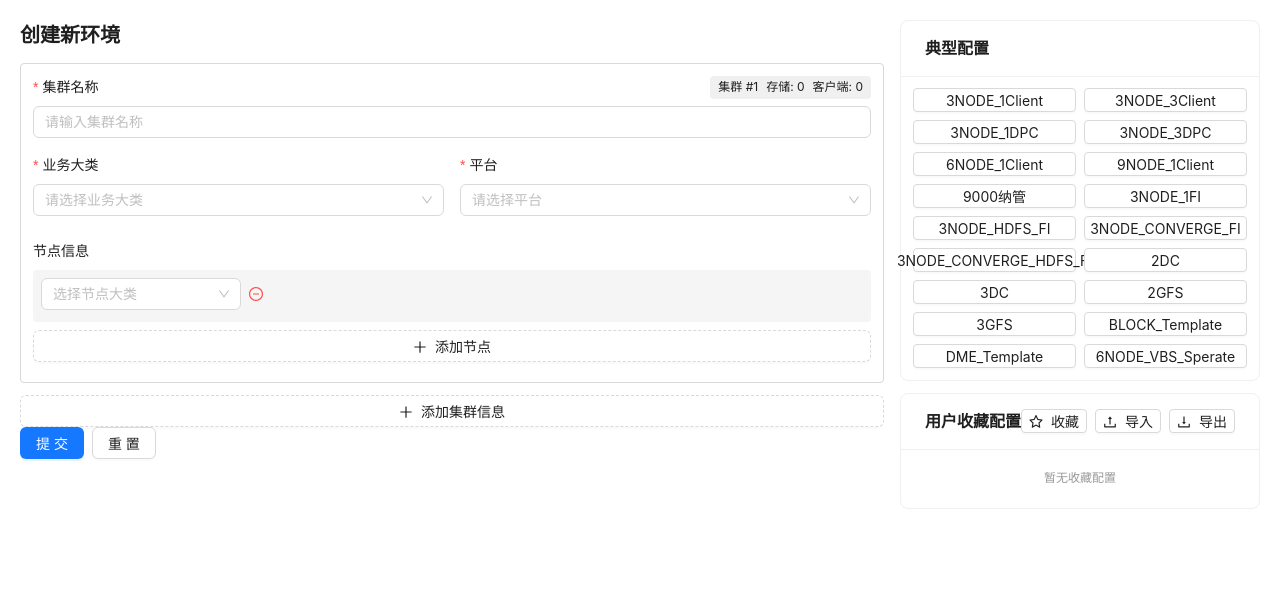
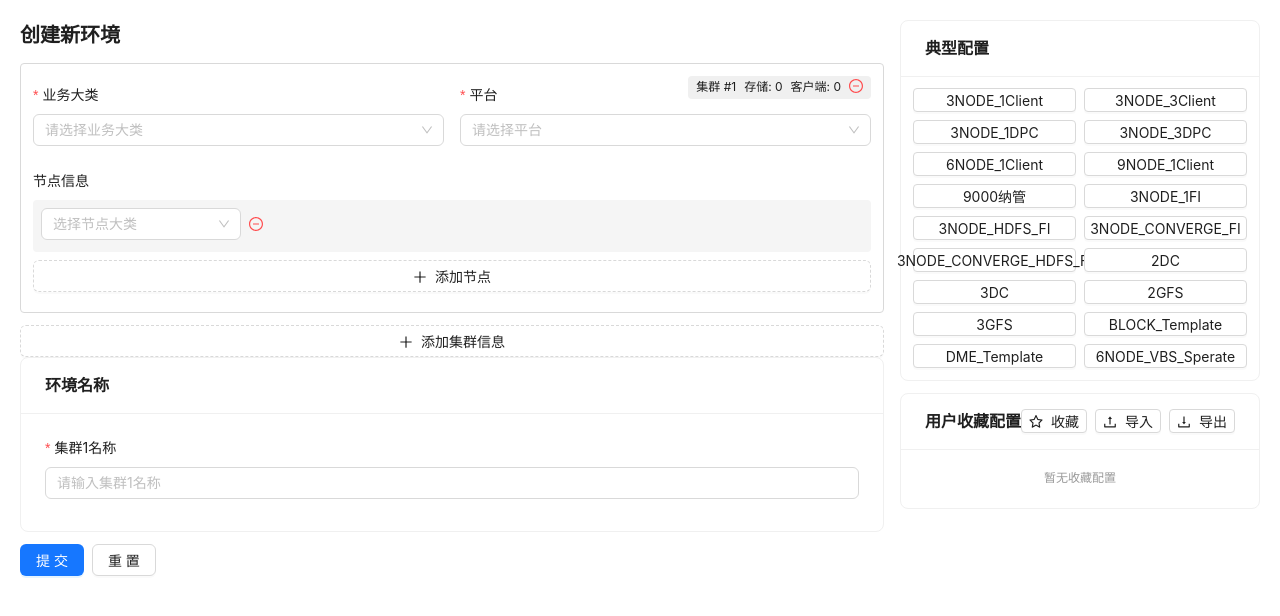
Before and after one commit to zhaoyushuo123/yao_chi, a React (Create React App) app: page / in a window 1280 px wide. Shown: the top 616 px of the page. Built offline with nearby package versions, Linux system fonts and the light colour scheme.

Commit message:
优化表单

```diff
--- a/src/App.js
+++ b/src/App.js
@@ -260,7 +260,7 @@ const EnvironmentCreateForm = () => {
                             { nodeType: 'client', clientServices: ['nfs'], nodeCount: 1 }
                         ],
                         diskInfo: [
-                            { diskType: 'ssd', diskSize: 512, diskCount: 10 }
+                            { diskType: 'ssd', diskSize: 80, diskCount: 5 }
                         ],
                         networkInfo: {
                             nicCount: 4,
@@ -279,7 +279,7 @@ const EnvironmentCreateForm = () => {
                             { nodeType: 'storage', nodeRole: 'fsm', nodeCount: 3 }
                         ],
                         diskInfo: [
-                            { diskType: 'ssd', diskSize: 512, diskCount: 12 }
+                            { diskType: 'ssd', diskSize: 80, diskCount: 5 }
                         ],
                         networkInfo: {
                             nicCount: 4,
@@ -312,7 +312,7 @@ const EnvironmentCreateForm = () => {
                             { nodeType: 'storage', nodeRole: 'vbs', nodeCount: 3 }
                         ],
                         diskInfo: [
-                            { diskType: 'ssd', diskSize: 512, diskCount: 12 }
+                            { diskType: 'ssd', diskSize: 80, diskCount: 5 }
                         ],
                         networkInfo: {
                             nicCount: 4,
@@ -334,7 +334,7 @@ const EnvironmentCreateForm = () => {
                             { nodeType: 'client', clientServices: i === 0 ? ['nfs', 'obs', 'dpc', 'fi'] : ['nfs', 'obs', 'dpc'], nodeCount: 1 }
                         ],
                         diskInfo: [
-                            { diskType: 'ssd', diskSize: 200, diskCount: 6 }
+                            { diskType: 'ssd', diskSize: 80, diskCount: 5 }
                         ],
                         networkInfo: {
                             nicCount: 4,
@@ -356,7 +356,7 @@ const EnvironmentCreateForm = () => {
                             { nodeType: 'client', clientServices: i === 0 ? ['nfs', 'obs', 'dpc', 'fi'] : ['nfs', 'obs', 'dpc'], nodeCount: 1 }
                         ],
                         diskInfo: [
-                            { diskType: 'ssd', diskSize: 200, diskCount: 6 }
+                            { diskType: 'ssd', diskSize: 80, diskCount: 5 }
                         ],
                         networkInfo: {
                             nicCount: 4,
@@ -378,7 +378,7 @@ const EnvironmentCreateForm = () => {
                             { nodeType: 'client', clientServices: i === 0 ? ['nfs', 'obs', 'dpc', 'fi'] : ['nfs', 'obs', 'dpc'], nodeCount: 1 }
                         ],
                         diskInfo: [
-                            { diskType: 'ssd', diskSize: 200, diskCount: 6 }
+                            { diskType: 'ssd', diskSize: 80, diskCount: 5 }
                         ],
                         networkInfo: {
                             nicCount: 4,
@@ -400,7 +400,7 @@ const EnvironmentCreateForm = () => {
                             { nodeType: 'client', clientServices: i === 0 ? ['nfs', 'obs', 'dpc', 'fi'] : ['nfs', 'obs', 'dpc'], nodeCount: 1 }
                         ],
                         diskInfo: [
-                            { diskType: 'ssd', diskSize: 200, diskCount: 6 }
+                            { diskType: 'ssd', diskSize: 80, diskCount: 5 }
                         ],
                         networkInfo: {
                             nicCount: 4,
@@ -788,28 +788,8 @@ const EnvironmentCreateForm = () => {
         return (
             <>
                 <Row gutter={16} style={{ marginBottom: 8 }}>
-                    <Col span={businessType === 'block' ? 12 : businessType === 'nas' ? 8 : 24}>
-                        <Form.Item
-                            {...restField}
-                            label="集群名称"
-                            name={[name, 'clusterName']}
-                            rules={[{ required: true, message: '请输入集群名称!' }]}
-                            style={{ marginBottom: 8 }}
-                        >
-                            {/* 修复点：直接使用Input组件，不添加防抖处理，与合一环境名称输入框保持一致 */}
-                            <Input placeholder="请输入集群名称"  onChange={(e) => {
-                                form.setFieldsValue({
-                                    clusterInfo: {
-                                        [name]: {
-                                            clusterName: e.target.value
-                                        }
-                                    }
-                                });
-                            }}/>
-                        </Form.Item>
-                    </Col>
                     {businessType === 'block' && (
-                        <Col span={4}>
+                        <Col span={12}>
                             <Form.Item
                                 {...restField}
                                 name={[name, 'vbsSeparateDeploy']}
@@ -829,7 +809,7 @@ const EnvironmentCreateForm = () => {
                     )}
                     {businessType === 'nas' && (
                         <>
-                            <Col span={4}>
+                            <Col span={6}>
                                 <Form.Item
                                     {...restField}
                                     name={[name, 'enableMetadata']}
@@ -844,7 +824,7 @@ const EnvironmentCreateForm = () => {
                                     </Checkbox>
                                 </Form.Item>
                             </Col>
-                            <Col span={4}>
+                            <Col span={6}>
                                 <Form.Item
                                     {...restField}
                                     name={[name, 'enableReplication']}
@@ -1068,7 +1048,7 @@ const EnvironmentCreateForm = () => {
         );
     };
 
-    const ClusterCard = ({ name, restField, form, nodeStats, onRemoveCluster }) => {
+    const ClusterCard = ({ name, restField, form, nodeStats, onRemoveCluster, hideClusterName }) => {
         const businessType = Form.useWatch(['clusterInfo', name, 'businessType'], form);
         const vbsSeparateDeploy = Form.useWatch(['clusterInfo', name, 'vbsSeparateDeploy'], form);
         const enableMetadata = Form.useWatch(['clusterInfo', name, 'enableMetadata'], form);
@@ -1091,6 +1071,18 @@ const EnvironmentCreateForm = () => {
                     stats={nodeStats[name] || { storageCount: 0, clientCount: 0 }}
                     onRemove={onRemoveCluster}
                 />
+
+                {!hideClusterName && (
+                    <Form.Item
+                        {...restField}
+                        label="集群名称"
+                        name={[name, 'clusterName']}
+                        rules={[{ required: true, message: '请输入集群名称!' }]}
+                        style={{ marginBottom: 8 }}
+                    >
+                        <Input placeholder="请输入集群名称" />
+                    </Form.Item>
+                )}
 
                 <ClusterBasicInfo name={name} restField={restField} businessType={businessType} />
                 <ClusterImageConfig
@@ -1252,6 +1244,8 @@ const EnvironmentCreateForm = () => {
                     onValuesChange={handleClusterChange}
                 >
                     <h2 style={{ marginBottom: 12 }}>创建新环境</h2>
+
+                    {/* 集群信息部分 */}
                     <Form.List name="clusterInfo">
                         {(fields, { add, remove }) => (
                             <>
@@ -1262,7 +1256,11 @@ const EnvironmentCreateForm = () => {
                                         restField={restField}
                                         form={form}
                                         nodeStats={nodeStats}
-                                        onRemoveCluster={fields.length > 1 ? () => remove(name) : null}
+                                        onRemoveCluster={() => {
+                                            remove(name);
+                                            setClusterCount(clusterCount - 1);
+                                        }}
+                                        hideClusterName={true}
                                     />
                                 ))}
                                 <Form.Item style={{ marginBottom: 0 }}>
@@ -1280,7 +1278,7 @@ const EnvironmentCreateForm = () => {
                                                 enableMetadata: false,
                                                 enableReplication: false
                                             });
-                                            setNodeStats([...nodeStats, { storageCount: 0, clientCount: 0 }]);
+                                            setClusterCount(clusterCount + 1);
                                         }}
                                         block
                                         icon={<PlusOutlined />}
@@ -1292,16 +1290,30 @@ const EnvironmentCreateForm = () => {
                         )}
                     </Form.List>
 
+                    <Card title="环境名称" style={{ marginBottom: 12 }}>
+                        {Array.from({ length: clusterCount }).map((_, index) => (
+                            <Form.Item
+                                key={index}
+                                label={`集群${index + 1}名称`}
+                                name={['clusterInfo', index, 'clusterName']}
+                                rules={[{ required: true, message: `请输入集群${index + 1}名称!` }]}
+                                style={{ marginBottom: 8 }}
+                            >
+                                <Input placeholder={`请输入集群${index + 1}名称`} />
+                            </Form.Item>
+                        ))}
+
                         {clusterCount >= 2 && (
                             <Form.Item
                                 label="合一环境名称"
                                 name="combinedEnvName"
                                 rules={[{ required: true, message: '请输入合一环境名称!' }]}
-                            style={{ marginBottom: 12 }}
+                                style={{ marginBottom: 0 }}
                             >
                                 <Input placeholder="请输入多个集群合并后的环境名称" />
                             </Form.Item>
                         )}
+                    </Card>
 
                     <Form.Item style={{ marginBottom: 0 }}>
                         <Space>
```
Lines whose indentation alone changed are shown as unchanged.
